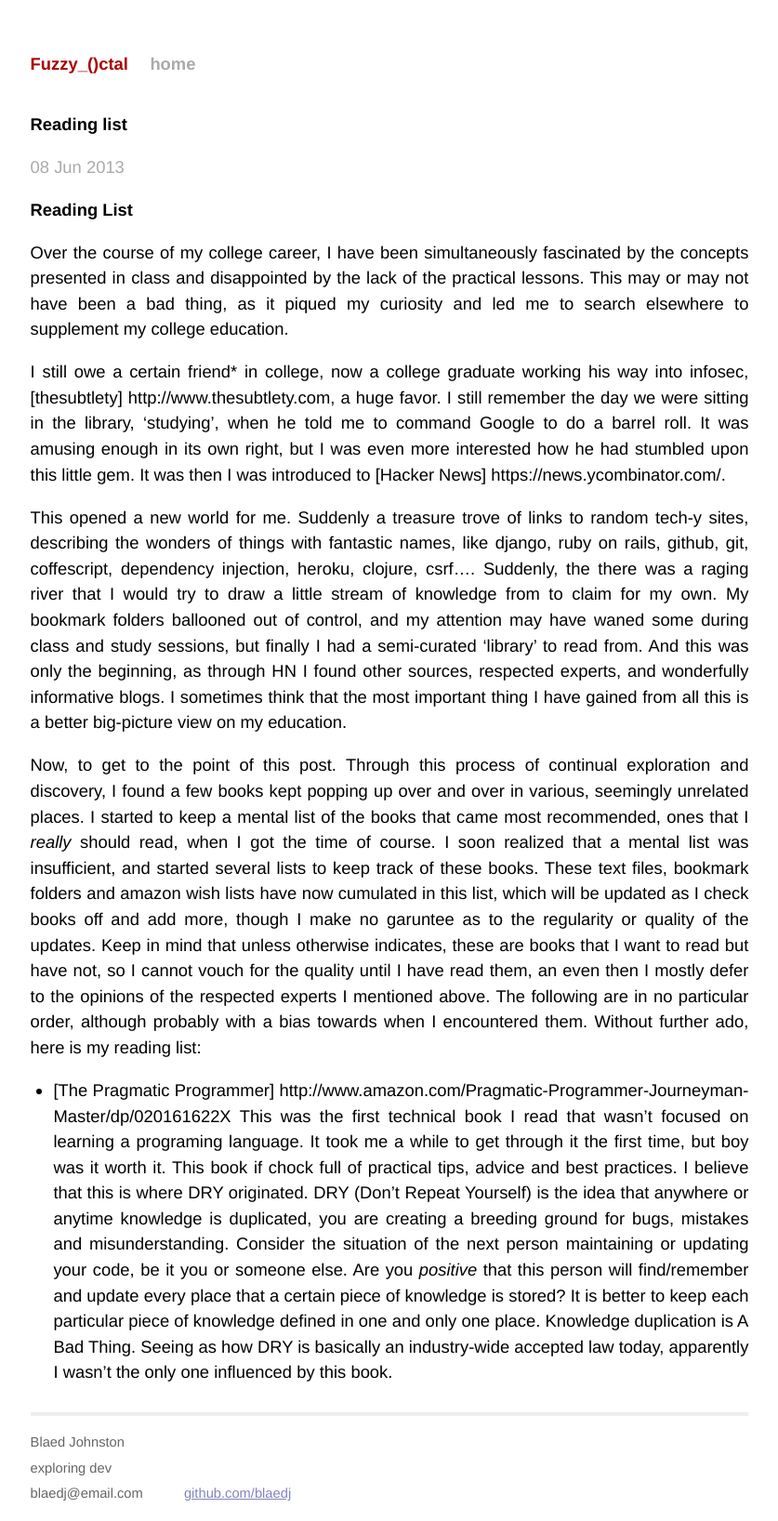
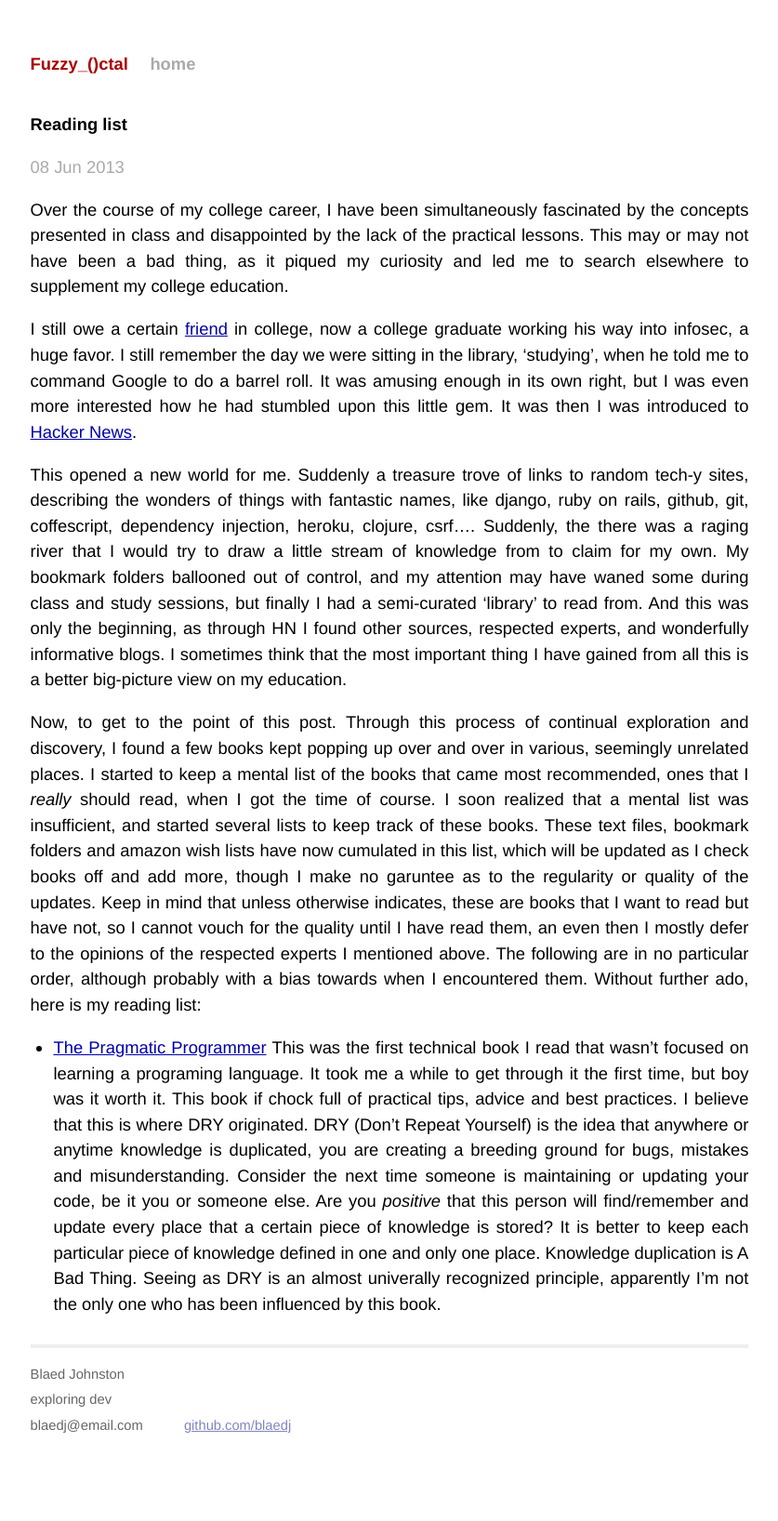
Before and after one commit to blaedj/blaedj.github.io, a Jekyll site: the page built from _posts/2013-06-03-reading-list.markdown, in a window 1280 px wide. Shown: the whole page at 93% size, without its empty margins (221-1058 px from the left). Built offline with Jekyll 4.4.1, drawn with Linux system fonts in a browser that asks for light colours; after the commit the page ends 1562 px from its top, so only the background shows below that.

Commit message:
fix links

```diff
--- a/_posts/2013-06-03-reading-list.markdown
+++ b/_posts/2013-06-03-reading-list.markdown
@@ -5,17 +5,15 @@ date: 2013-06-08 06:48:30
 categories: reading list
 ---
 
-## Reading List ##
-
 Over the course of my college career, I have been simultaneously fascinated by the concepts presented in class and disappointed by the lack of the practical lessons. This may or may not have been a bad thing, as it piqued my curiosity and led me to search elsewhere to supplement my college education.
 
-I still owe a certain friend* in college, now a college graduate working his way into infosec, [thesubtlety] http://www.thesubtlety.com, a huge favor. I still remember the day we were sitting in the library, 'studying', when he told me to command Google to do a barrel roll. It was amusing enough in its own right, but I was even more interested how he had stumbled upon this little gem. It was then I was introduced to [Hacker News] https://news.ycombinator.com/.
+I still owe a certain [friend](http://www.thesubtlety.com) in college, now a college graduate working his way into infosec, a huge favor. I still remember the day we were sitting in the library, 'studying', when he told me to command Google to do a barrel roll. It was amusing enough in its own right, but I was even more interested how he had stumbled upon this little gem. It was then I was introduced to [Hacker News](https://news.ycombinator.com/).
 
 This opened a new world for me. Suddenly a treasure trove of links to random tech-y sites, describing the wonders of things with fantastic names, like django, ruby on rails, github, git, coffescript, dependency injection, heroku, clojure, csrf....
 Suddenly, the there was a raging river that I would try to draw a little stream of knowledge from to claim for my own. My bookmark folders ballooned out of control, and my attention may have waned some during class and study sessions, but finally I had a semi-curated 'library' to read from. And this was only the beginning, as through HN I found other sources, respected experts, and wonderfully informative blogs. I sometimes think that the most important thing I have gained from all this is a better big-picture view on my education.
 
 Now, to get to the point of this post. Through this process of continual exploration and discovery, I found a few books kept popping up over and over in various, seemingly unrelated places. I started to keep a mental list of the books that came most recommended, ones that I *really* should read, when I got the time of course. I soon realized that a mental list was insufficient, and started several lists to keep track of these books. These text files, bookmark folders and amazon wish lists have now cumulated in this list, which will be updated as I check books off and add more, though I make no garuntee as to the regularity or quality of the updates. Keep in mind that unless otherwise indicates, these are books that I want to read but have not, so I cannot vouch for the quality until I have read them, an even then I mostly defer to the opinions of the respected experts I mentioned above. The following are in no particular order, although probably with a bias towards when I encountered them. Without further ado, here is my reading list:
 
-* [The Pragmatic Programmer] http://www.amazon.com/Pragmatic-Programmer-Journeyman-Master/dp/020161622X
+* [The Pragmatic Programmer](http://www.amazon.com/Pragmatic-Programmer-Journeyman-Master/dp/020161622X)
     This was the first technical book I read that wasn't focused on learning a programing language. It took me a while to get through it the first time, but boy was it worth it. This book if chock full of practical tips, advice and best practices.
-    I believe that this is where DRY originated. DRY (Don't Repeat Yourself) is the idea that anywhere or anytime knowledge is duplicated, you are creating a breeding ground for bugs, mistakes and misunderstanding. Consider the situation of the next person maintaining or updating your code, be it you or someone else. Are you *positive* that this person will find/remember and update every place that a certain piece of knowledge is stored? It is better to keep each particular piece of knowledge defined in one and only one place. Knowledge duplication is A Bad Thing. Seeing as how DRY is basically an industry-wide accepted law today, apparently I wasn't the only one influenced by this book.
+    I believe that this is where DRY originated. DRY (Don't Repeat Yourself) is the idea that anywhere or anytime knowledge is duplicated, you are creating a breeding ground for bugs, mistakes and misunderstanding. Consider the next time someone is maintaining or updating your code, be it you or someone else. Are you *positive* that this person will find/remember and update every place that a certain piece of knowledge is stored? It is better to keep each particular piece of knowledge defined in one and only one place. Knowledge duplication is A Bad Thing. Seeing as DRY is an almost univerally recognized principle, apparently I'm not the only one who has been influenced by this book.
```
